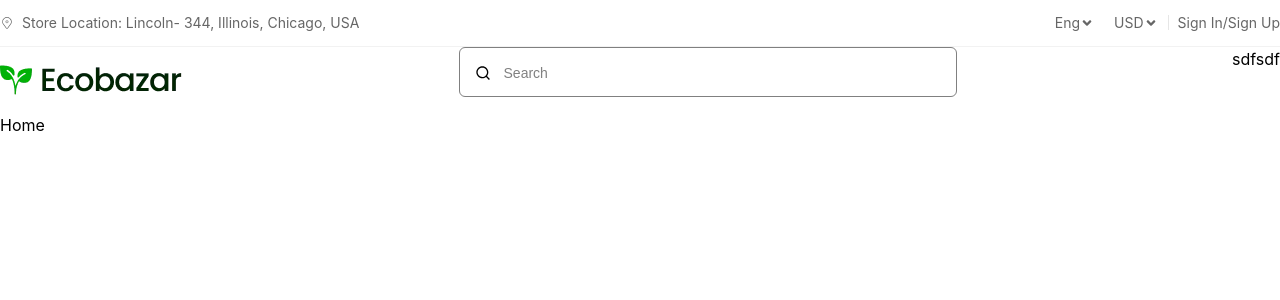
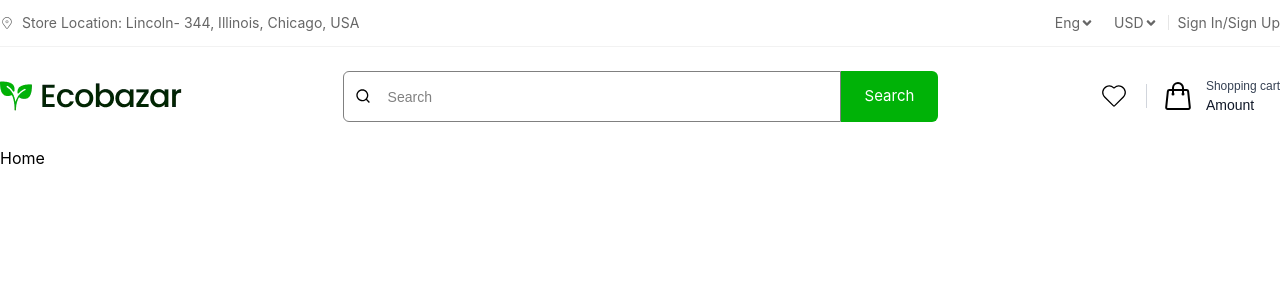
Before and after one commit to sagorcraft/Ecobazar, a React (Vite) app: page / in a window 1280 px wide. Shown: the top 300 px of the page. Built offline with nearby package versions, Linux system fonts and the light colour scheme.

Commit message:
carts add

```diff
--- a/src/components/SearchBar.jsx
+++ b/src/components/SearchBar.jsx
@@ -2,10 +2,13 @@ import React from 'react'
 import Container from './layouts/Container'
 import Logo from '../assets/Logo.webp'
 import { RiSearchLine } from "react-icons/ri";
+import { CiHeart } from "react-icons/ci";
+import { HiOutlineShoppingBag } from "react-icons/hi2";
 
 const SearchBar = () => {
   return (
-    <Container>
+    <Container className='py-6'>
+      {/* logo start here */}
       <div className='flex justify-between'>
         <div className='flex justify-center items-center'>
           <img
@@ -14,15 +17,32 @@ const SearchBar = () => {
             fetchpriority="high"
           />
         </div>
-        <div>
+        {/* logo ends here */}
+
+        {/* search start here */}
+        <div className='flex -shrink-1 relative '>
+          <RiSearchLine className='absolute top-1/2 left-3 -translate-y-1/2' />
           <input
-            className='border border-[#808080] w-[498px] py-3 pl-11 placeholder:text-[#808080] placeholder:text-sm placeholder:font-pop rounded-md'
+            className='border border-[#808080] w-[498px] py-3 pl-11 placeholder:text-[#808080] placeholder:text-sm placeholder:font-pop rounded-l-md'
             type="text"
             placeholder='Search'
           />
-          <RiSearchLine className='relative -top-8 left-4' />
+          <button className='py-3.5 px-6 bg-primary active:bg-green-500  rounded-r-md cursor-pointer text-white text-[15px] '>Search</button>
         </div>
-        <div>sdfsdf</div>
+        {/* search ends here */}
+
+        {/* carts start here */}
+        <div className='shrink-0 flex gap-3 items-center'>
+          <div className='flex items-center sm:gap-x-8 gap-x-2 relative after:content[""] after:w-[1px] after:h-6 after:bg-gray-300 after:absolute after:left-1/2'>
+            <CiHeart className='w-8 h-8' />
+            <HiOutlineShoppingBag className='w-8 h-8' />
+          </div>
+          <div className='flex flex-col'>
+            <span className='font-pop text-[12px] text-gray-700'>Shopping cart</span>
+            <span className='font-pop text-[14px] text-gray-900 font-medium'>Amount</span>
+          </div>
+        </div>
+        {/* carts ends here */}
       </div>
     </Container>
   )
```
